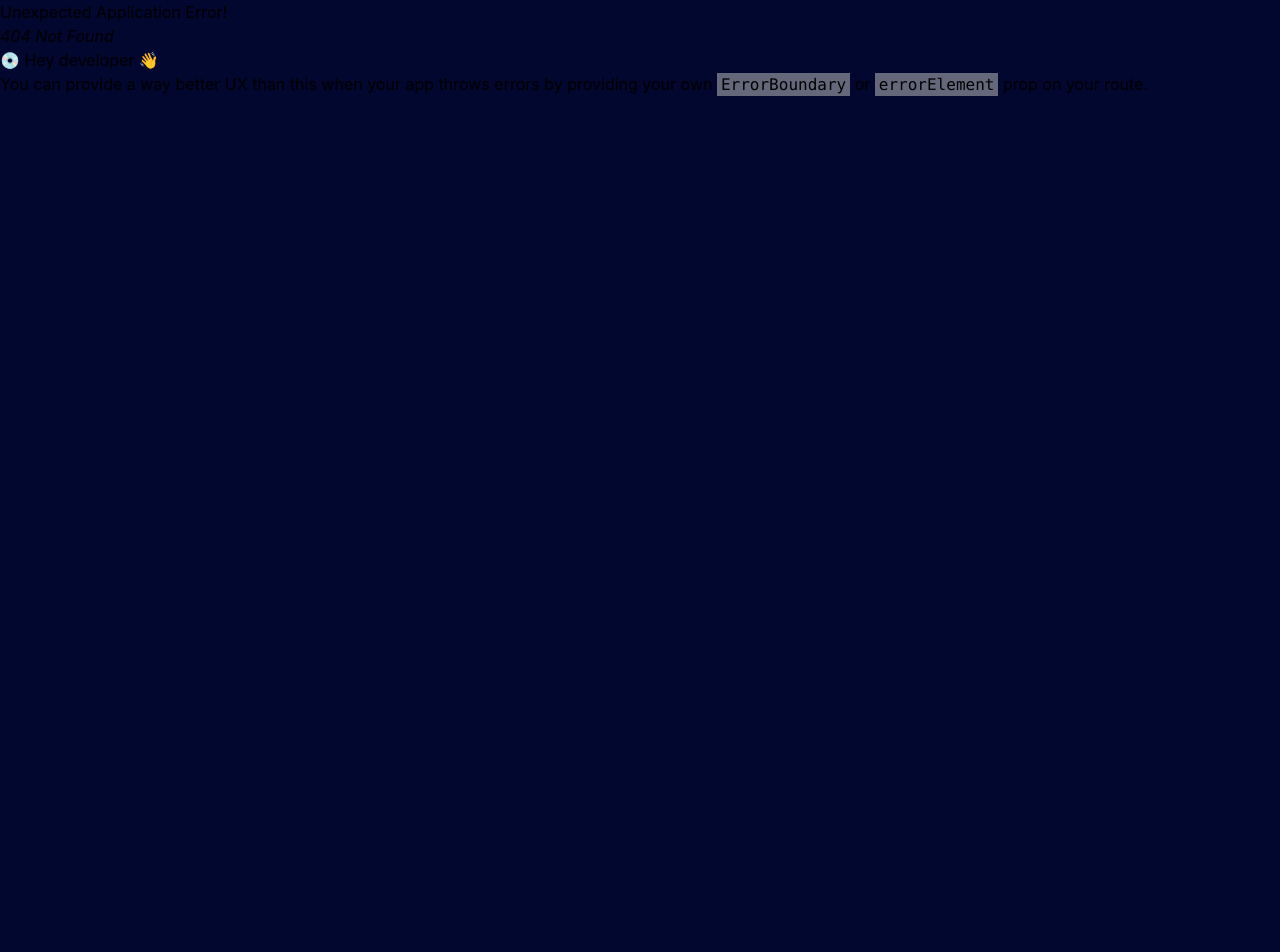
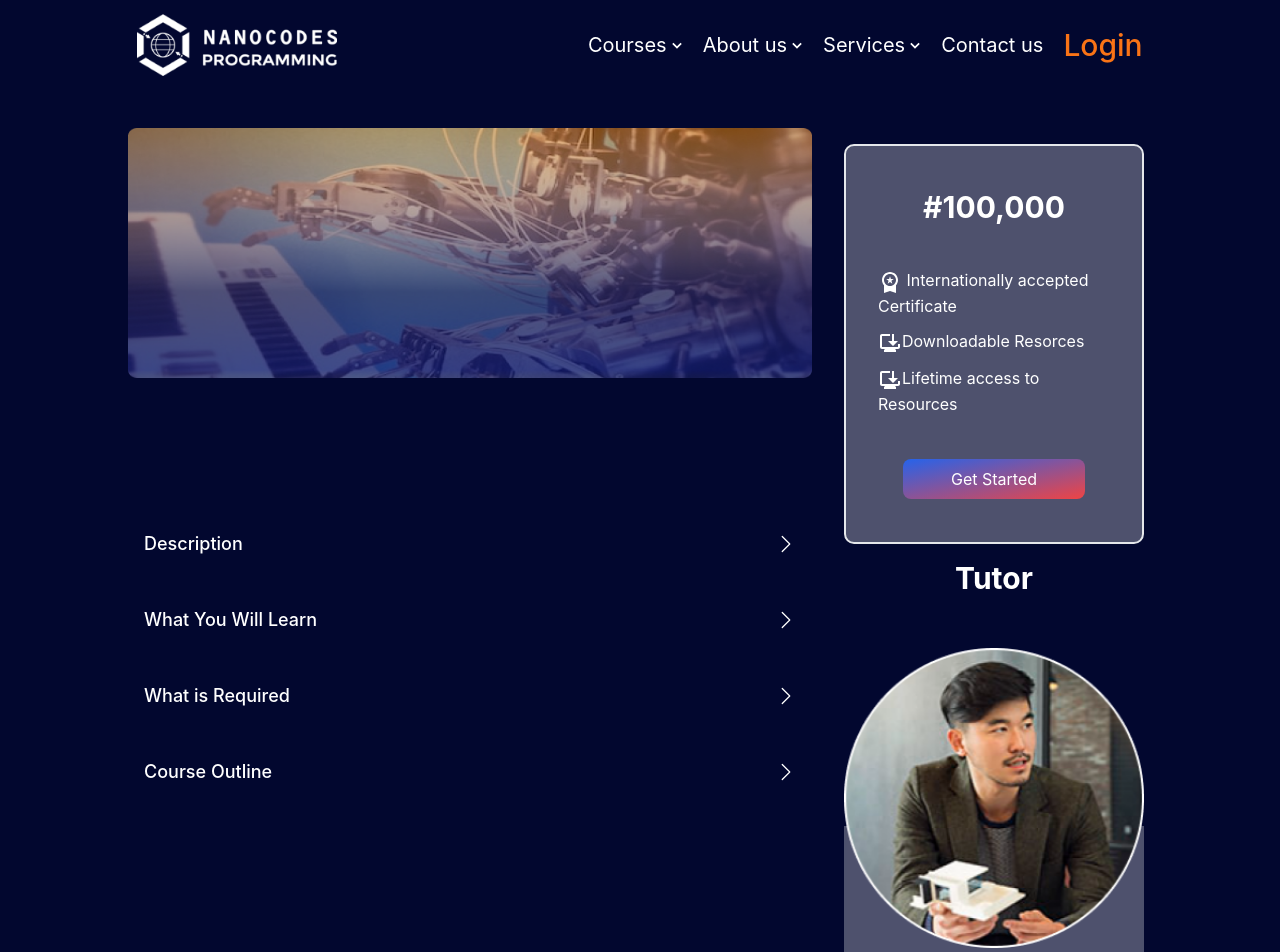
Before and after one commit to romeoscript/nanocodes_website, a React (Create React App) app: page /course/1 in a window 1280 px wide. Before the commit this address had no page. Shown: the top 952 px of the page. Before the commit the page ends 800 px from the top, so only its background shows below. Built offline with nearby package versions, Linux system fonts and the light colour scheme.

Commit message:
feat:done

```diff
--- a/src/App.js
+++ b/src/App.js
@@ -7,6 +7,7 @@ import Contact from "./pages/Contact";
 import Portfolio from "./pages/Portfolio";
 import Blog from "./pages/Blog";
 import Courses from "./pages/Courses";
+import CourseDetails from "./pages/CourseDetails";
 
 const router = createBrowserRouter([
   {
@@ -41,6 +42,10 @@ const router = createBrowserRouter([
     path: "/courses",
     element: <Courses/>,
   },
+  {
+    path: "/course/:id",
+    element: <CourseDetails/>,
+  },
 ]);
 function App() {
   return <RouterProvider router={router} />;
--- a/src/components/CourseCard.jsx
+++ b/src/components/CourseCard.jsx
@@ -12,50 +12,63 @@ const CourseCard = () => {
     {
       img: AI,
       text: "Artificial Intelligience",
+      id:1
+
     },
     {
       img: wd,
       text: "Web Design",
+      id:2
     },
     {
       img: cd,
       text: "Creative Design",
+      id:3
     },
     {
       img: cf,
       text: "Crypto and Forex",
+        id:4
     },
     {
       img: AI,
       text: "Artificial Intelligience",
+      id:5
     },
     {
       img: wd,
       text: "Web Design",
+        id:6
     },
     {
       img: cd,
       text: "Creative Design",
+        id:7
     },
     {
       img: cf,
       text: "Crypto and Forex",
+        id:8
     },
     {
       img: AI,
       text: "Artificial Intelligience",
+        id:9
     },
     {
       img: wd,
       text: "Web Design",
+        id:10
     },
     {
       img: cd,
       text: "Creative Design",
+        id:11
     },
     {
       img: cf,
       text: "Crypto and Forex",
+        id:12
     },
   ];
   return (
--- a/src/components/Navbar.jsx
+++ b/src/components/Navbar.jsx
@@ -8,7 +8,7 @@ const Navbar = () => {
   const [about, setAbout] = useState(false);
   const [service, setService] = useState(false);
   return (
-    <div className="flex justify-around h-[90px] items-center px-[1rem] fixed top-0 w-full z-20">
+    <div className="flex justify-around h-[90px] bg-[#02072f] z-[30] items-center px-[1rem] fixed top-0 w-full z-20">
       <aside className="w-[200px]">
         <img src={nanoImage} alt="" className="w-full" />
       </aside>
--- /dev/null
+++ b/src/pages/CourseDetails.jsx
@@ -0,0 +1,130 @@
+import React, { useState } from "react";
+import { BsChevronRight as ChevronDownIcon } from "react-icons/bs";
+import Layout from "../components/Layout";
+import detailimg from "../images/detailsimg.png";
+import WorkspacePremiumIcon from "@mui/icons-material/WorkspacePremium";
+import BrowserUpdatedIcon from "@mui/icons-material/BrowserUpdated";
+import tutor from "../images/tutor.png";
+
+const faqs = [
+  {
+    question: "Description",
+    answer:
+      "Lorem ipsum dolor sit amet consectetur. Sapien blandit ante mattis massa consectetur convallis. Quisque pulvinar nibh ac rhoncus congue metus proin dictum rhoncus. Ut arcu purus risus gravida odio arcu nisi. Lectus iaculis tempus feugiat in enim posuere adipiscing aliquam. Lectus arcu porta fusce turpis laoreet odio egestas arcu. Quam eget nibh est mattis tristique. Nunc quisque id fermentum sapien interdum leo. Sed sed leo varius orci. Lacus vel nisi id amet in urna sit vivamus cras.",
+  },
+  {
+    question: "What You Will Learn",
+    answer:
+      "Tailwind is a utility-first CSS framework that allows you to quickly build custom designs without writing any CSS. It provides a set of pre-defined classes that you can use to style your HTML elements.",
+  },
+  {
+    question: "What is Required",
+    answer:
+      "You can install React and Tailwind using npm or yarn. Here's an example command: npm install react tailwindcss",
+  },
+  {
+    question: "Course Outline",
+    answer:
+      "You can install React and Tailwind using npm or yarn. Here's an example command: npm install react tailwindcss",
+  },
+];
+
+const CourseDetails = () => {
+  const [activeIndex, setActiveIndex] = useState(null);
+
+  function handleClick(index) {
+    setActiveIndex(index === activeIndex ? null : index);
+  }
+  return (
+    <div>
+      <Layout>
+        <div className="mt-[8rem] mb-[4rem] w-4/5 m-auto">
+          <div className="flex gap-6 items-start">
+            <aside className="basis-[70%]">
+              <div className="h-[250px] w-full rounded-md">
+                <img
+                  src={detailimg}
+                  alt=""
+                  className="h-full object-fit w-full rounded-md"
+                />
+              </div>
+
+              <div className="text-white  m-auto mt-[8rem] ">
+                {faqs.map((faq, index) => (
+                  <div key={index} className=" py-4">
+                    <button
+                      onClick={() => handleClick(index)}
+                      className="flex justify-between  rounded-sm   text-white items-center w-full px-4 py-2 text-lg font-medium text-left  focus:outline-none "
+                    >
+                      <span>{faq.question}</span>
+                      <ChevronDownIcon
+                        className={`${
+                          activeIndex === index ? "transform rotate-90" : ""
+                        } w-5 h-5`}
+                      />
+                    </button>
+                    {activeIndex === index && (
+                      <p className="mt-2 px-4 text-gray-500 p-[1.5rem]  bg-gray-300 bg-opacity-5 backdrop-blur-md rounded-md">
+                        {faq.answer}
+                      </p>
+                    )}
+                  </div>
+                ))}
+              </div>
+            </aside>
+            <aside className="basis-[30%]">
+              <fig
+                className="min-h-[400px] w-[300px] text-center text-white rounded-[10px] bg-gradient-to-r-yellow-blue-white
+                my-[1rem] mx-[0.5rem] border-2 p-[1rem] flex flex-col justify-center items-center bg-white/30 backdrop-blur-sm hover:scale-[1.1] cursor-pointer hover:border-[#030C4B] hover:border-4 card_content"
+              >
+                <h2 className="text-3xl font-bold my-[1rem]">#100,000</h2>
+                <ul className="text-left p-[1rem]">
+                  <li className="my-[0.7rem]">
+                    {" "}
+                    <WorkspacePremiumIcon /> Internationally accepted
+                    Certificate
+                  </li>
+                  <li className="my-[0.7rem]">
+                    {" "}
+                    <BrowserUpdatedIcon />
+                    Downloadable Resorces
+                  </li>
+                  <li className="my-[0.7rem]">
+                    {" "}
+                    <BrowserUpdatedIcon />
+                    Lifetime access to Resources
+                  </li>
+                </ul>
+                <button className="my-[1rem] px-[3rem] rounded-lg py-[0.5rem] bg-gradient-to-br from-blue-600 to-red-500">
+                  Get Started
+                </button>
+              </fig>
+
+              <figure className="flex flex-col items-center justify-center gap-5">
+                <h1 className="text-white text-3xl font-bold">Tutor</h1>
+
+                <div className="min-h-[420px] w-[300px]  py-[1rem] relative">
+                  <img
+                    src={tutor}
+                    alt=""
+                    className="m-auto h-[300px] w-[300px] my-[1rem] z-20 relative"
+                  />
+                  <main className=" h-[50%] w-full  absolute bottom-0 flex flex-col justify-end bg-white/30 bg-gradient-to-t-via-gray-100/90-to-transparent backdrop-blur-sm">
+                    <h1 className="text-[white] z-70 relative text-3xl font-bold text-center ">
+                      Harrison Ozioko
+                    </h1>
+                    <h4 className="text-[white] text-2xl  text-center font-bold">
+                      Python Programmer
+                    </h4>
+                  </main>
+                </div>
+              </figure>
+            </aside>
+          </div>
+        </div>
+      </Layout>
+    </div>
+  );
+};
+
+export default CourseDetails;
```
Also changed, not shown: src/images/detailsimg.png (added), src/images/tutor.png (added).
